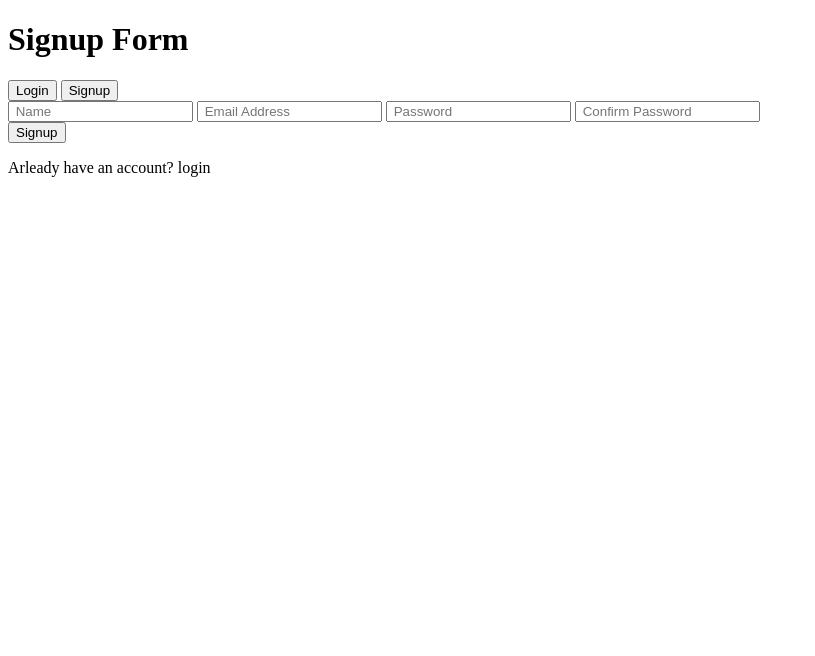
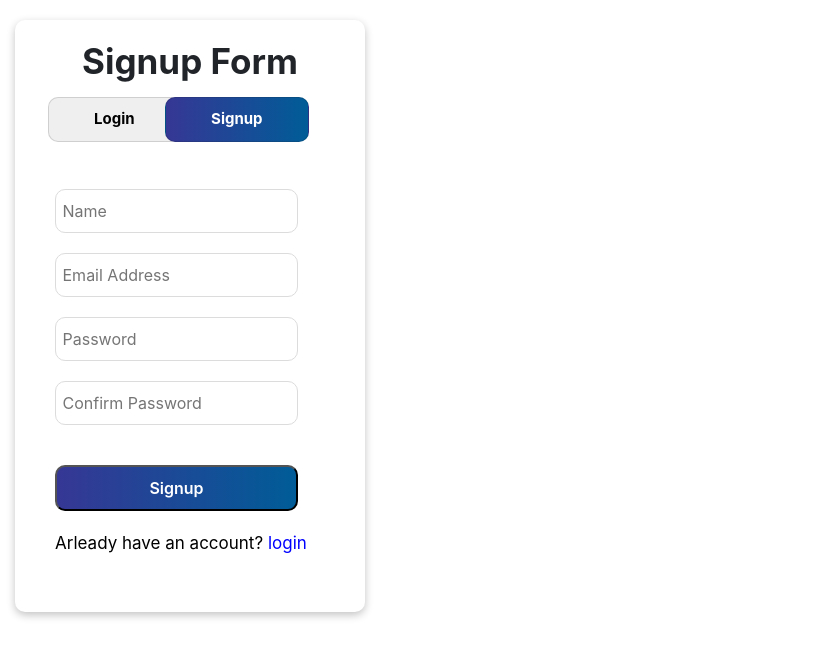
Before and after one commit to hel-samet/Signup-Form, a plain HTML site: page index.html in a window 1280 px wide. Shown: the whole page, without its empty margins (0-815 px from the left). Drawn offline with Linux system fonts and the light colour scheme; the site is published under a folder, as on GitHub Pages, so addresses that start at the root find nothing.

Commit message:
Signup form

```diff
--- a/index.html
+++ b/index.html
@@ -3,8 +3,8 @@
 <head>
     <meta charset="UTF-8">
     <meta name="viewport" content="width=device-width, initial-scale=1.0">
-    <link rel="stylesheet" href="/CSS/bootstrap.css">
-    <link rel="stylesheet" href="/CSS/style.css">
+    <link rel="stylesheet" href="CSS/bootstrap.css">
+    <link rel="stylesheet" href="CSS/style.css">
     <link rel="stylesheet" href="https://cdnjs.cloudflare.com/ajax/libs/font-awesome/6.4.2/css/all.min.css">
     <title>Croporate Business</title>
 </head>
```
